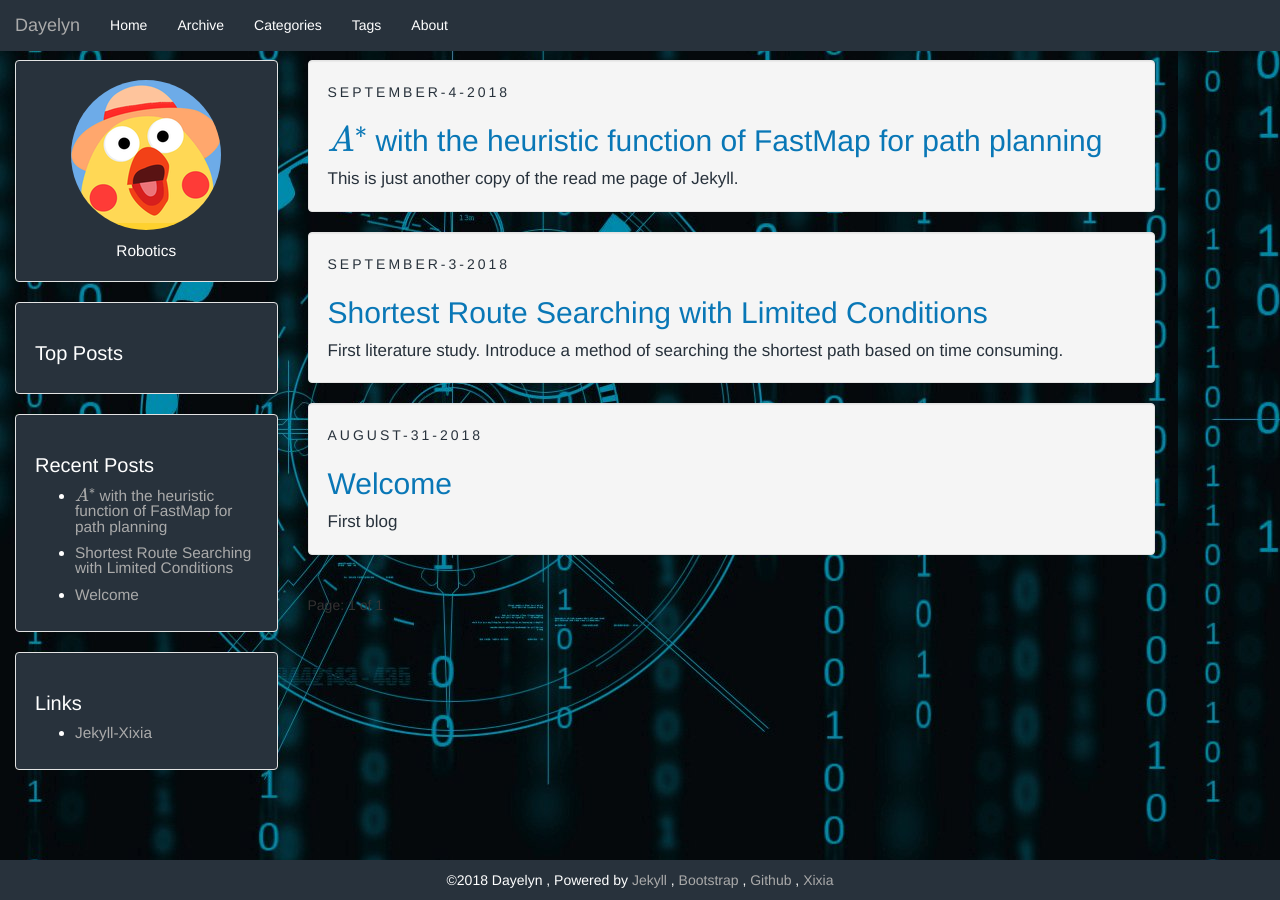
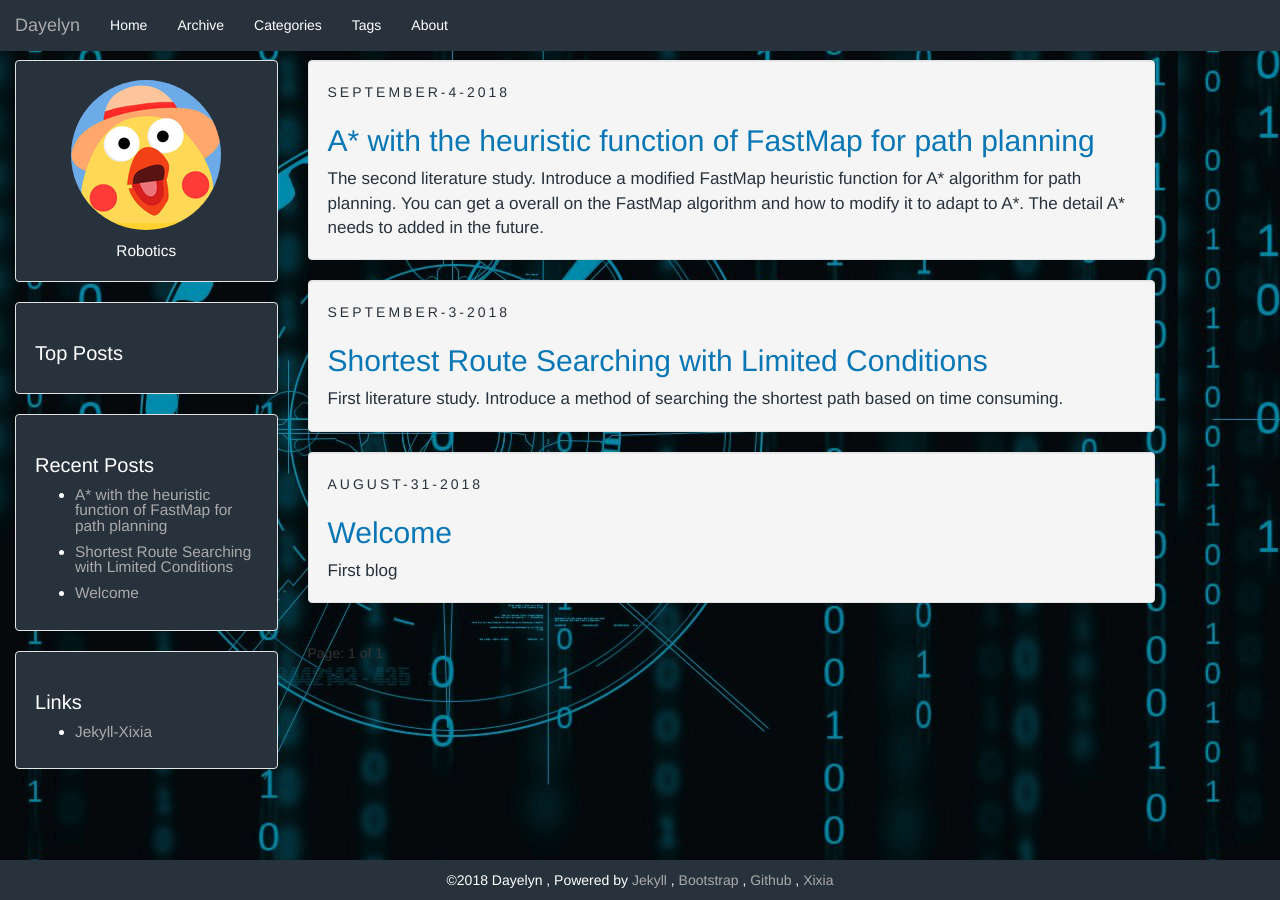
Before and after one commit to Dayelyn/Dayelyn.github.io, a Jekyll site: the page built from index.html, in a window 1280 px wide. Built offline with Jekyll 4.4.1, drawn with Linux system fonts in a browser that asks for light colours; formulas are drawn with MathJax 3; the list of posts is cut into pages by our own code.

Commit message:
Notes on paper2

```diff
--- a/_posts/2018-09-04-fastmap-with-a-star.md
+++ b/_posts/2018-09-04-fastmap-with-a-star.md
@@ -1,10 +1,10 @@
 ---
 layout: post
-title:  "$A^*$ with the heuristic function of FastMap for path planning"
+title:  "A* with the heuristic function of FastMap for path planning"
 date:   2018-09-04 10:25:51 +0800
 categories: Literature_Study
 tags: Path_Planning, A*, FastMap
-description: This is just another copy of the read me page of Jekyll.
+description: The second literature study. Introduce a modified FastMap heuristic function for A* algorithm for path planning. You can get a overall on the FastMap algorithm and how to modify it to adapt to A*. The detail A* needs to added in the future.
 ---
 
 <script type="text/javascript" async src="//cdn.bootcss.com/mathjax/2.7.0/MathJax.js?config=TeX-AMS-MML_HTMLorMML"></script>
```
